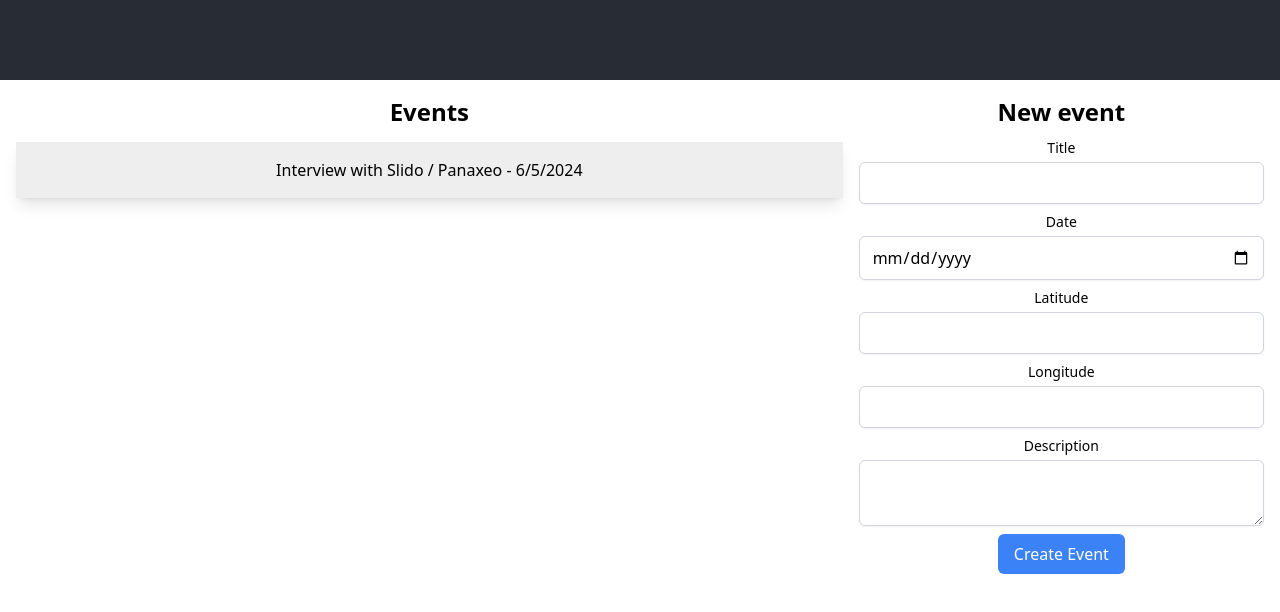
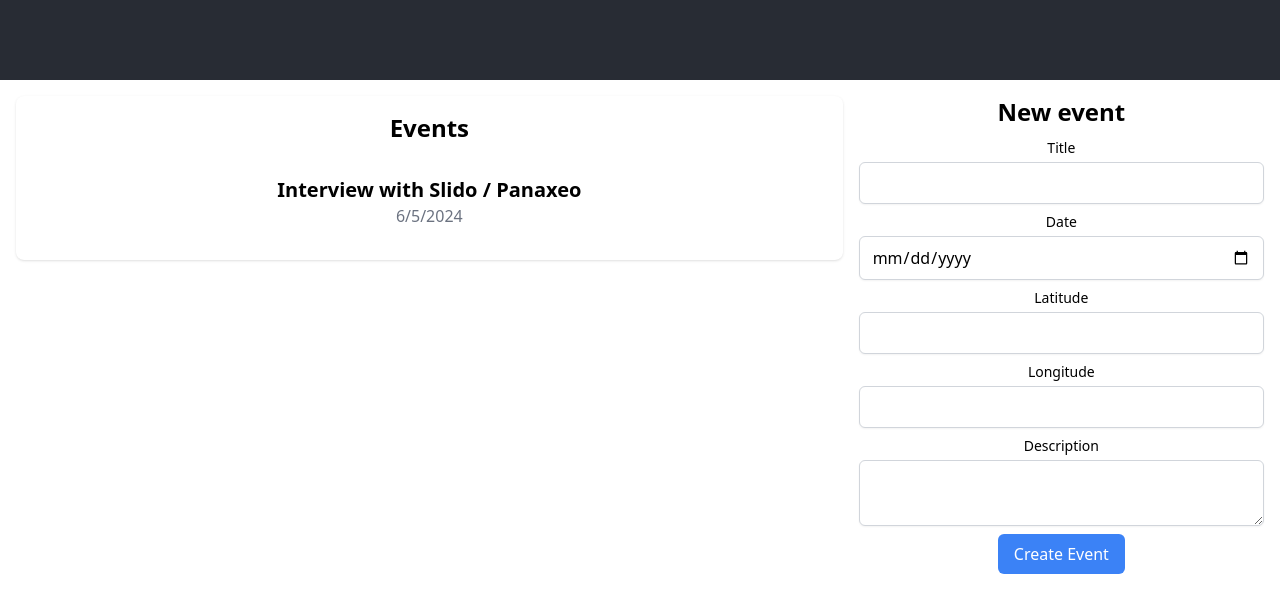
Before and after one commit to vystydp/react-events-list, a Next.js app: page / in a window 1280 px wide. Shown: the top 612 px of the page. Built offline with nearby package versions, Linux system fonts and the light colour scheme.

Commit message:
feat: add env file

```diff
--- a/src/app/layout.tsx
+++ b/src/app/layout.tsx
@@ -5,7 +5,7 @@ import '../styles/globals.css'
 
 export const metadata: Metadata = {
   title: 'Evento - create events with ❤',
-  description: 'We ❤ creating new events',
+  description: 'We bring events into life',
 }
 
 export default function RootLayout({
--- a/src/components/EventList.tsx
+++ b/src/components/EventList.tsx
@@ -19,16 +19,20 @@ const EventList = ({ initialEvents, onSelectEvent }: { initialEvents: Event[], o
   }, []);
 
   return (
-    <div className='container'>
-      <h2 className="text-2xl font-bold mb-3.5">Events</h2>
-        {Array.isArray(events) && events.map(event => (
-          <div className={'box-border h-42 w-42 p-4 border-1 shadow-lg' + (new Date(event.date).getTime() < new Date().getTime() ? ' previous' : ' upcomming')}
-               key={event.id} >
-            <div onClick={() => onSelectEvent(event)} className="cursor-pointer">
-              {event.title} - {new Date(event.date).toLocaleDateString()}
-            </div>
-          </div>
+    <div className="bg-white shadow rounded-lg p-4">
+      <h2 className="text-2xl font-bold mb-4">Events</h2>
+      <ul className="space-y-4">
+        {events.map(event => (
+          <li
+            key={event.id}
+            onClick={() => onSelectEvent(event)}
+            className="p-4 rounded-lg cursor-pointer hover:bg-gray-100 transition"
+          >
+            <div className="text-xl font-semibold">{event.title}</div>
+            <div className="text-gray-500">{new Date(event.date).toLocaleDateString()}</div>
+          </li>
         ))}
+      </ul>
     </div>
   );
 };
```
